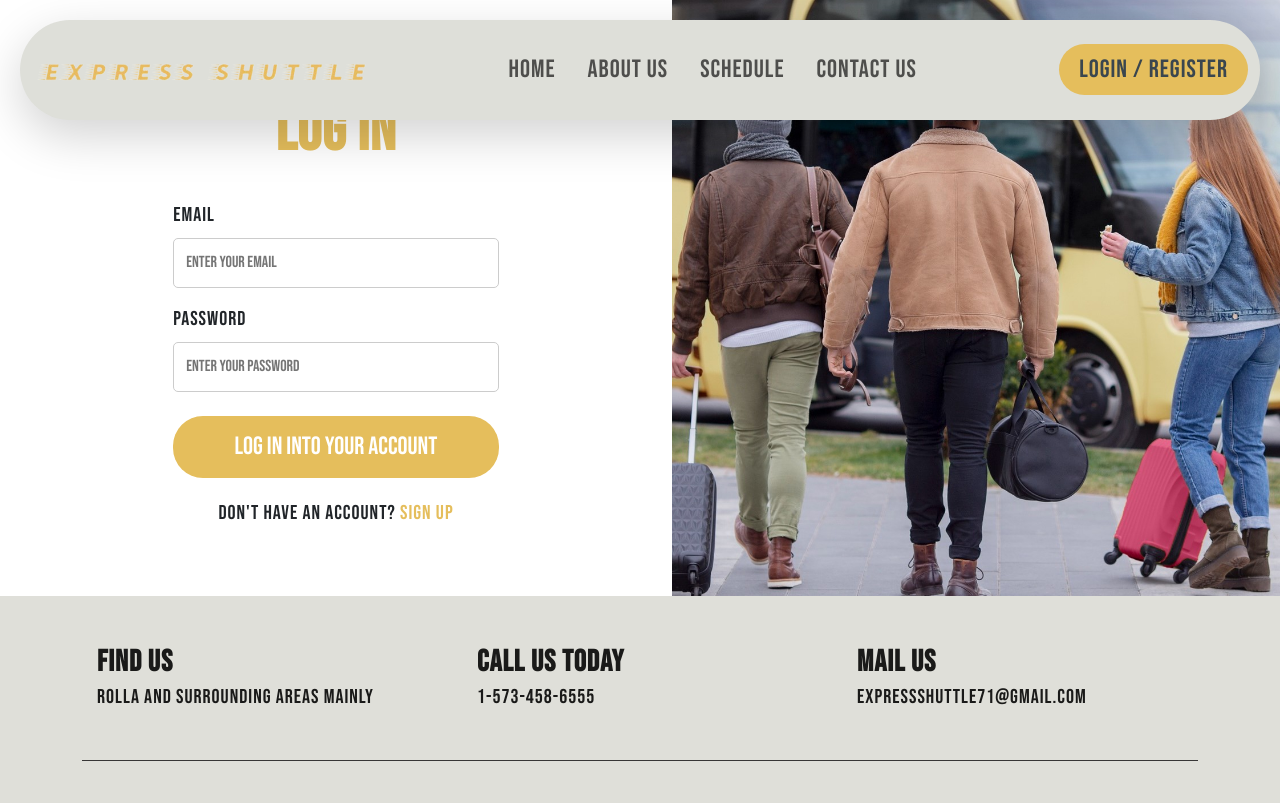
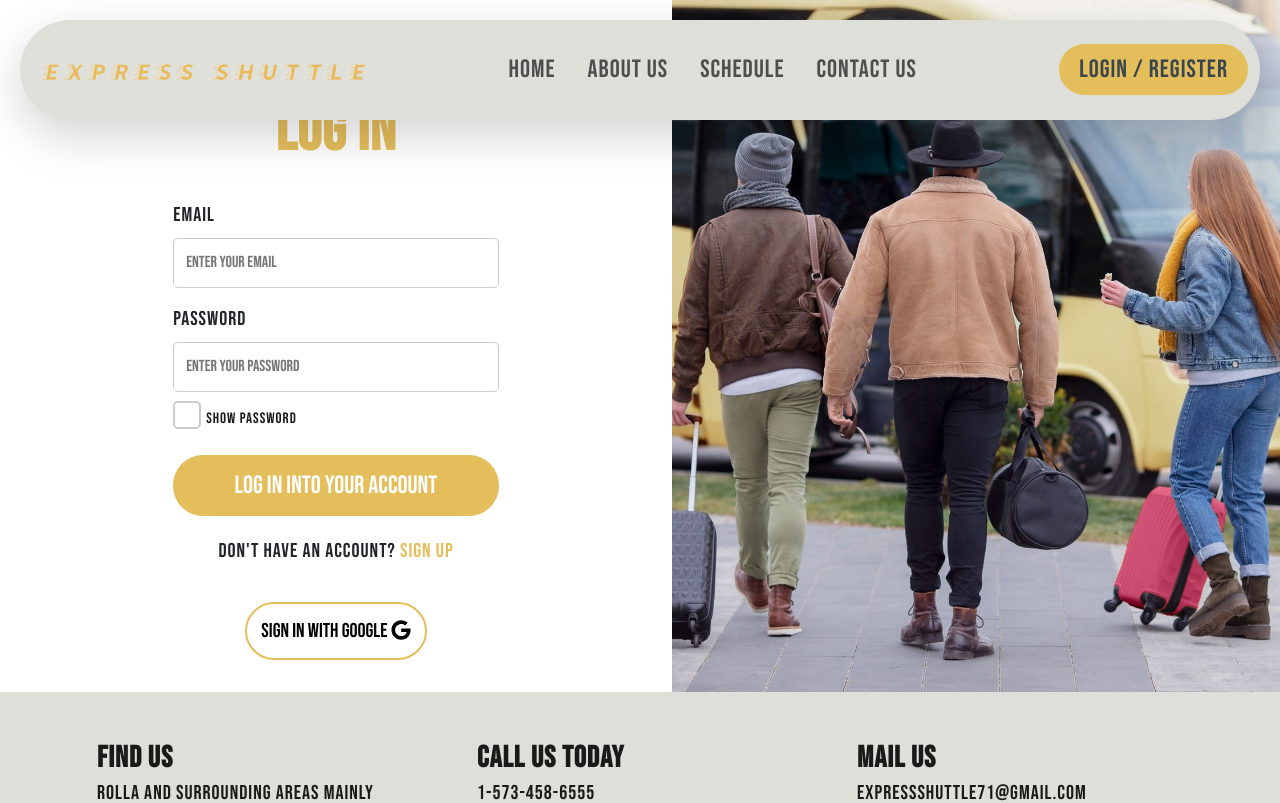
Before and after one commit to Harshamasina/express_shuttle_client, a React (Vite) app: page /login in a window 1280 px wide. Shown: the top 803 px of the page. Built offline with nearby package versions, Linux system fonts and the light colour scheme; no server answers.

Commit message:
added: "Google Sign in"

```diff
--- a/src/App.css
+++ b/src/App.css
@@ -1017,13 +1017,18 @@ form{
 
 .google-btn {
     padding: 0.75rem;
-    /* margin-top: 1rem; */
     width: 30%;
     font-size: 20px;
     border: 2px solid #e5be5c;
     background: none;
     border-radius: 30px;
     cursor: pointer;
+    transition: .3s ease-in-out;
+}
+
+.google-btn:hover{
+    background: #e5be5c;
+    color: #f4f4f4;
 }
 
 /* Right Image Container */
@@ -1047,6 +1052,45 @@ form{
     padding: 10px;
     font-weight: 500;
     color: #1A1A19;
+}
+
+.show_password {
+    display: flex;
+    flex-direction: row;
+    gap: 5px;
+    justify-content: left;
+    align-items: center;
+    color: #1A1A19;
+}
+
+.show_password input[type="checkbox"] {
+    appearance: none;
+    -webkit-appearance: none;
+    background-color: #fff;
+    border: 2px solid #ccc;
+    border-radius: 5px;
+    width: 5px !important;
+    height: 5px !important;
+    display: grid;
+    place-content: center;
+    cursor: pointer;
+    transition: all 0.3s ease-in-out;
+}
+
+.show_password input[type="checkbox"]:checked {
+    background-color: #e5be5c;
+    border-color: #e5be5c;
+}
+
+.show_password input[type="checkbox"]:checked::after {
+    content: "✔";
+    font-size: 15px;
+    color: white;
+}
+
+.show_password label {
+    cursor: pointer;
+    font-size: 15px;
 }
 
 /* Responsive Design */
--- a/src/Components/Navbar.jsx
+++ b/src/Components/Navbar.jsx
@@ -19,6 +19,7 @@ import BookingConfirmation from '../Pages/Ticket_Booking/BookingConfirmation';
 const Navbar = () => {
     const location = useLocation();
     const { currentUser } = useContext(AuthContext);
+    console.log(currentUser);
 
     useEffect(() => {
         const offcanvasLinks = document.querySelectorAll('#offcanvasNavbar .nav-link');
--- a/src/Pages/Login.jsx
+++ b/src/Pages/Login.jsx
@@ -1,9 +1,10 @@
 import { Link } from "react-router-dom";
-// import { FaGoogle } from "react-icons/fa";
+import { FaGoogle } from "react-icons/fa";
 import { useState } from 'react';
 import { useNavigate } from 'react-router-dom';
 import { auth } from "../Config/Firebase";
-import { signInWithEmailAndPassword } from "firebase/auth";
+import { signInWithEmailAndPassword, signInWithPopup, GoogleAuthProvider, fetchSignInMethodsForEmail } from "firebase/auth";
+import axios from "axios";
 
 const Login = () => {
     const [userLogin, setUserLogin] = useState({
@@ -11,8 +12,9 @@ const Login = () => {
         password: "",
     });
 
-    const [ errorMsg, setErrorMsg ] = useState("");
+    const [errorMsg, setErrorMsg] = useState("");
     const [successMsg, setSuccessMsg] = useState("");
+    const [showPassword, setShowPassword] = useState(false);
     const navigate = useNavigate();
 
     const handleInputs = (e) => {
@@ -56,17 +58,58 @@ const Login = () => {
         }
     };
 
+    const signInGoogle = async () => {
+        const provider = new GoogleAuthProvider();
+        try {
+            const response = await axios.get(`${import.meta.env.VITE_LOCAL_API_URL}/api/fetch_uids`);
+            const validUids = response.data;
+            console.log("Valid UIDs from backend:", validUids);
+
+            const result = await signInWithPopup(auth, provider);
+            const user = result.user;
+            console.log("Google Sign-In User UID:", user.uid);
+
+            if (validUids.includes(user.uid)) {
+                setSuccessMsg("Google Sign-In successful! Redirecting...");
+                navigate("/home");
+            } else {
+                setErrorMsg("Register your account first.");
+                setTimeout(() => navigate("/register"), 2000);
+            }
+        } catch (error) {
+            if (error.response) {
+                console.error("Backend Error:", error.response.data);
+                setErrorMsg("Failed to verify user with backend. Please try again.");
+            } else if (error.request) {
+                console.error("Network Error:", error.request);
+                setErrorMsg("Network error. Please check your connection and try again.");
+            } else {
+                console.error("Error:", error.message);
+                setErrorMsg("Google Sign-In failed. Please try again.");
+            }
+        }
+    };
+
     return (
         <div className="login_container">
             <div className="form_container">
                 <h3>Log In</h3>
                 <form onSubmit={handleSubmit} className="user_form">
-                    <label>email</label>
+                    <label>Email</label>
                     <input type="text" placeholder="Enter your email" name='email' value={userLogin.email} onChange={handleInputs} required />
 
                     <label>Password</label>
-                    <input type="password" placeholder="Enter your Password" name='password' value={userLogin.password} onChange={handleInputs} required />
+                    <input type={showPassword ? "text" : "password"} placeholder="Enter your Password" name='password' value={userLogin.password} onChange={handleInputs} required />
 
+                    <div className="show_password">
+                        <input
+                            type="checkbox"
+                            checked={showPassword}
+                            id="showPass"
+                            onChange={() => setShowPassword(!showPassword)}
+                        />
+                        <label htmlFor="showPass">Show Password</label>
+                    </div>
                     {errorMsg && <p className="text-danger mt-3">{errorMsg}</p>}
                     {successMsg && <p className="text-success mt-3">{successMsg}</p>}
 
@@ -77,12 +120,12 @@ const Login = () => {
                     </p>
                 </form>
 
-                {/* <button className="google-btn">Sign in with Google <FaGoogle /></button> */}
+                <button className="google-btn" onClick={signInGoogle}>Sign in with Google <FaGoogle /></button>
             </div>
 
             <div className="image-container_1"></div>
         </div>
-    )
+    );
 };
 
 export default Login;
--- a/src/Pages/Ticket_Booking/TicketBookingForm.jsx
+++ b/src/Pages/Ticket_Booking/TicketBookingForm.jsx
@@ -125,7 +125,7 @@ const TicketBookingForm = () => {
             <div className="booking-form">
                 <form onSubmit={handleSubmit}>
                     <div className="form-group">
-                        <label style={{fontSize: "20px", color: "#e5be5c", fontWeight: "600"}}>Trip Type</label>
+                        <label style={{fontSize: "20px", color: "#e5be5c", fontWeight: "600"}}>Trip Type*</label>
                         <div className="form-checkbox">
                             <label className="form-label">
                                 <input
@@ -154,7 +154,7 @@ const TicketBookingForm = () => {
                     </div>
 
                     <div className="form-group">
-                        <label style={{ fontSize: "20px", color: "#e5be5c", fontWeight: "600" }}>Select Ride</label>
+                        <label style={{ fontSize: "20px", color: "#e5be5c", fontWeight: "600" }}>Select Ride*</label>
                         <div className="form-checkbox">
                             {["RLA - STL", "STL - RLA", "RLA - CLB", "CLB - RLA"].map((ride) => (
                                 <label key={ride} className="form-label">
```
